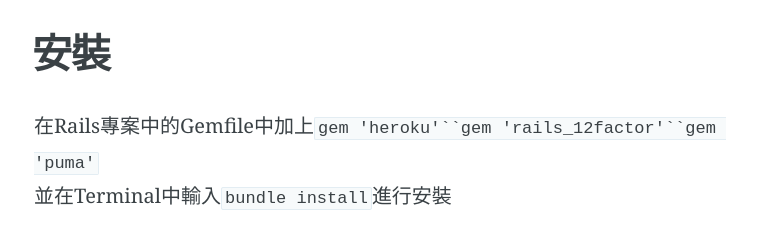
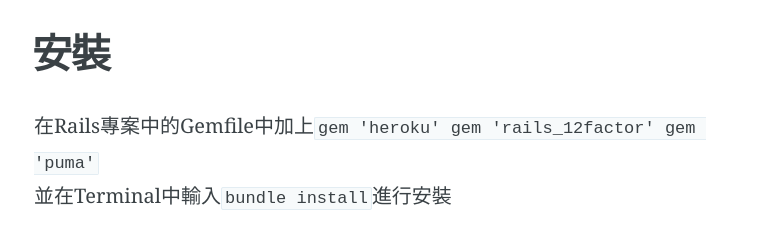
Before and after one commit to dav1a1223/dav1a1223.github.io, a plain HTML site: page 2016/05/20/將Rails部署上Heroku並使用Puma/index.html in a window 1280 px wide. Shown: the part 1253-1478 px from the top of the page, without its empty margins (256-1013 px from the left). Drawn offline with nearby package versions, Linux system fonts and the light colour scheme.

Commit message:
Site updated: 2016-05-21 00:27:34

```diff
--- a/2016/05/20/將Rails部署上Heroku並使用Puma/index.html
+++ b/2016/05/20/將Rails部署上Heroku並使用Puma/index.html
@@ -50,7 +50,7 @@
 <p>不要要注意的是免費版本有限制在24小時內<strong>一定</strong>得休息6小時,<br>因此若是要公開給別人使用，就要注意一下是否會造成休息時間不足而要使用時無法使用的狀況！<br>以下是自己部署時的步驟：</p>
 <h2 id="申請heroku帳號"><a href="#申請heroku帳號" class="headerlink" title="申請heroku帳號"></a>申請heroku帳號</h2><p>這個就不多說了，<br>請上[heroku官網]<a href="https://dashboard.heroku.com/" target="_blank" rel="external">https://dashboard.heroku.com/</a></p>
 <p>另外也需要有Git才能使用</p>
-<h2 id="安裝"><a href="#安裝" class="headerlink" title="安裝"></a>安裝</h2><p>在Rails專案中的Gemfile中加上<code>gem &#39;heroku&#39;``gem &#39;rails_12factor&#39;``gem &#39;puma&#39;</code><br>並在Terminal中輸入<code>bundle install</code>進行安裝</p>
+<h2 id="安裝"><a href="#安裝" class="headerlink" title="安裝"></a>安裝</h2><p>在Rails專案中的Gemfile中加上<code>gem &#39;heroku&#39; gem &#39;rails_12factor&#39; gem &#39;puma&#39;</code><br>並在Terminal中輸入<code>bundle install</code>進行安裝</p>
 <p>在專案底下建立Procfile(就是一個叫Procfile的檔案，沒有副檔名)<br>並加入<code>web: bundle exec puma -t 5:5 -p ${PORT:-3000} -e ${RACK_ENV:-development}</code><br>詳細可以參考：[官網]<a href="https://devcenter.heroku.com/articles/deploying-rails-applications-with-the-puma-web-server" target="_blank" rel="external">https://devcenter.heroku.com/articles/deploying-rails-applications-with-the-puma-web-server</a></p>
 <h2 id="建立Heroku專案"><a href="#建立Heroku專案" class="headerlink" title="建立Heroku專案"></a>建立Heroku專案</h2><p>在Terminal打入<code>heroku create</code>或<code>heroku create [專案名字]</code><br>成功後會看到Heroku隨機給予的網址<br>例如：<a href="https://fast-lake-17408.herokuapp.com" target="_blank" rel="external">https://fast-lake-17408.herokuapp.com</a><br>這個就是未來這個專案的網址了！</p>
 <p>接下來在將自己的專案加入git遠端連線<br><code>git remote add heroku [剛剛產生的網址]</code></p>
```
